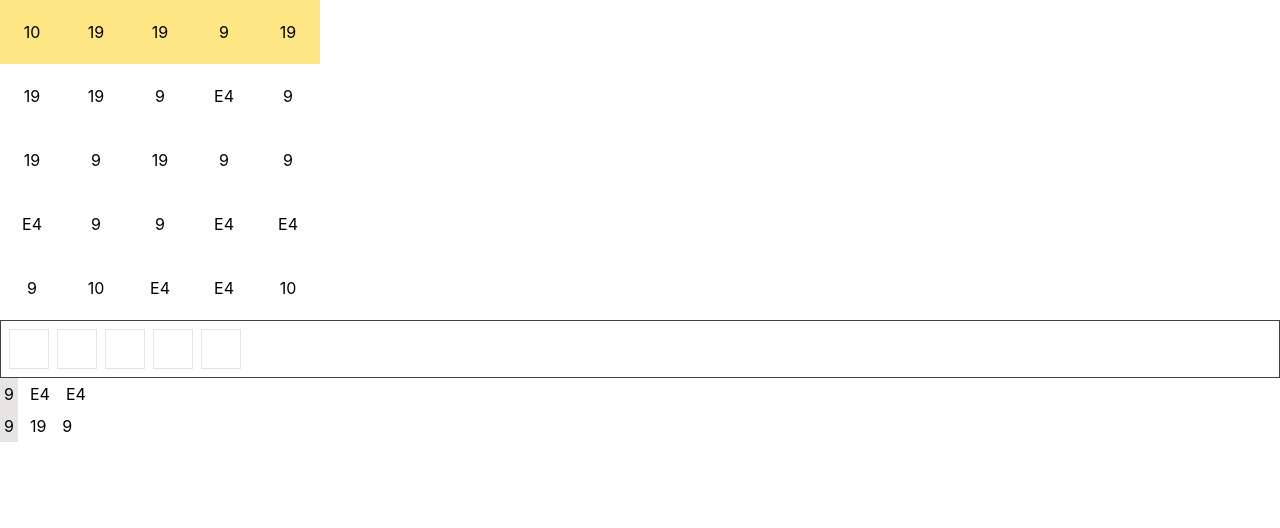
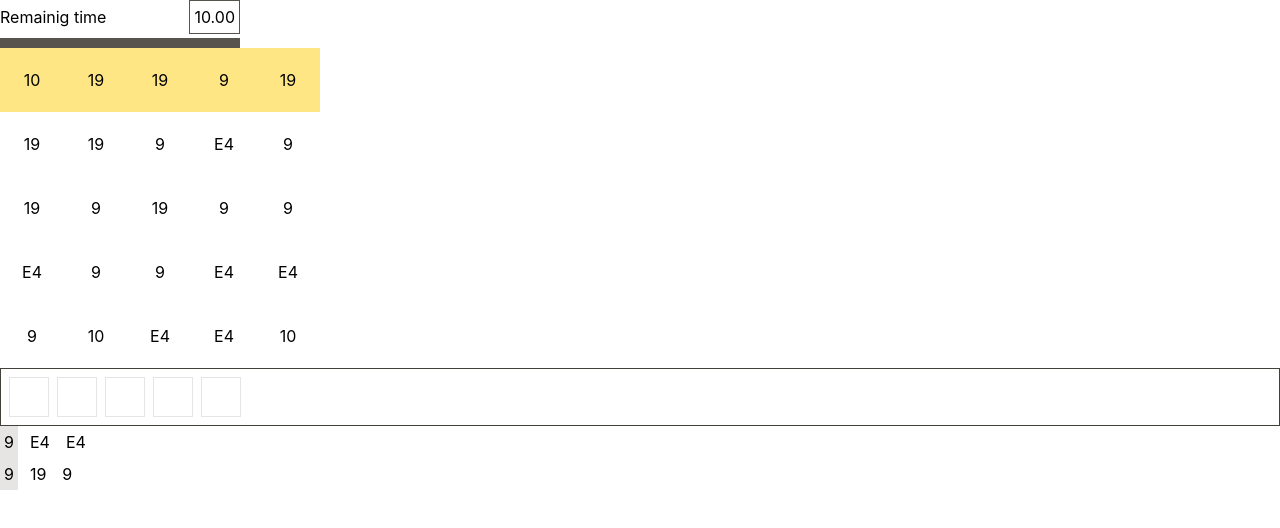
Before and after one commit to Amater-AK/Breach-Protocol, a React (Vite) app: page / in a window 1280 px wide. Shown: the top 528 px of the page. Built offline with nearby package versions, Linux system fonts and the light colour scheme.

Commit message:
Add timer

```diff
--- a/src/components/Game.tsx
+++ b/src/components/Game.tsx
@@ -5,6 +5,7 @@ import { useGeneration } from "@/contexts/generation/GenerationContext";
 import { CodeMatrix } from "./CodeMatrix";
 import { Buffer } from "./Buffer";
 import { Sequences } from "./Sequences";
+import { Timer } from "./Timer";
 
 import {
     type GameState,
@@ -31,6 +32,7 @@ export function Game() {
     const generation = useGeneration();
 
     const [gameState, setGameState] = useState<GameState>(GAME_STATE.WAIT);
+    const [gameIterationKey, setGameIterationKey] = useState(0);
 
     const [matrix, setMatrix] = useState<Matrix>(() => generation.generateMatrix(DEFAULT_CONFIG.MATRIX_SIZE));
     const [sequences, setSequences] = useState<GameSequences>(() => {
@@ -51,6 +53,7 @@ export function Game() {
         generation.reset(DEFAULT_CONFIG.ALPHABET_LENGTH);
 
         setGameState(GAME_STATE.WAIT);
+        setGameIterationKey((prevIteratinoKey) => prevIteratinoKey + 1);
 
         setMatrix(generation.generateMatrix(DEFAULT_CONFIG.MATRIX_SIZE));
         setSequences(
@@ -119,8 +122,31 @@ export function Game() {
         setNextDirectionNumber(null);
     }
 
+    function handleTimeOut() {
+        // Обновление статуса последовательностей
+        setSequences((prevSequences) =>
+            prevSequences.map((sequence) => {
+                const newStatus = sequence.index < sequence.values.length ? SEQUENCE_STATUS.FAIL : sequence.status;
+
+                return {
+                    ...sequence,
+                    status: newStatus,
+                };
+            }),
+        );
+
+        setGameState(GAME_STATE.RESULTS);
+    }
+
     return (
         <div>
+            <Timer
+                key={gameIterationKey}
+                duration={10000}
+                isRunning={gameState === GAME_STATE.PLAYING}
+                onTimeOut={handleTimeOut}
+            />
+
             <CodeMatrix
                 matrix={matrix}
                 direction={direction}
--- /dev/null
+++ b/src/components/Timer.tsx
@@ -0,0 +1,50 @@
+import { useState, useEffect } from "react";
+
+interface TimerProps {
+    duration: number;
+    isRunning: boolean;
+    onTimeOut: () => void;
+}
+
+export function Timer({ duration, isRunning, onTimeOut }: TimerProps) {
+    const [timeLeft, setTimeLeft] = useState(duration);
+
+    useEffect(() => {
+        if (!isRunning || timeLeft <= 0) return;
+
+        const intervalId = setInterval(() => {
+            setTimeLeft((prevTimeLeft) => {
+                const nextTImeLeft = prevTimeLeft - 10;
+                if (nextTImeLeft <= 0) {
+                    clearInterval(intervalId);
+                    onTimeOut();
+
+                    return 0;
+                }
+
+                return nextTImeLeft;
+            });
+        }, 10);
+
+        return () => clearInterval(intervalId);
+    }, [isRunning, timeLeft, onTimeOut]);
+
+    return (
+        <div className="flex flex-col gap-1 w-60">
+            <div className="flex justify-between items-center gap-4">
+                <p>Remainig time</p>
+                <div className=" p-1 border border-stone-600">{(timeLeft / 1000).toFixed(2)}</div>
+            </div>
+            <div className="border border-stone-600">
+                <div
+                    className="w-(--fill-percent) h-2 bg-stone-600"
+                    style={
+                        {
+                            "--fill-percent": `${(timeLeft / duration) * 100}%`,
+                        } as React.CSSProperties
+                    }
+                ></div>
+            </div>
+        </div>
+    );
+}
```
